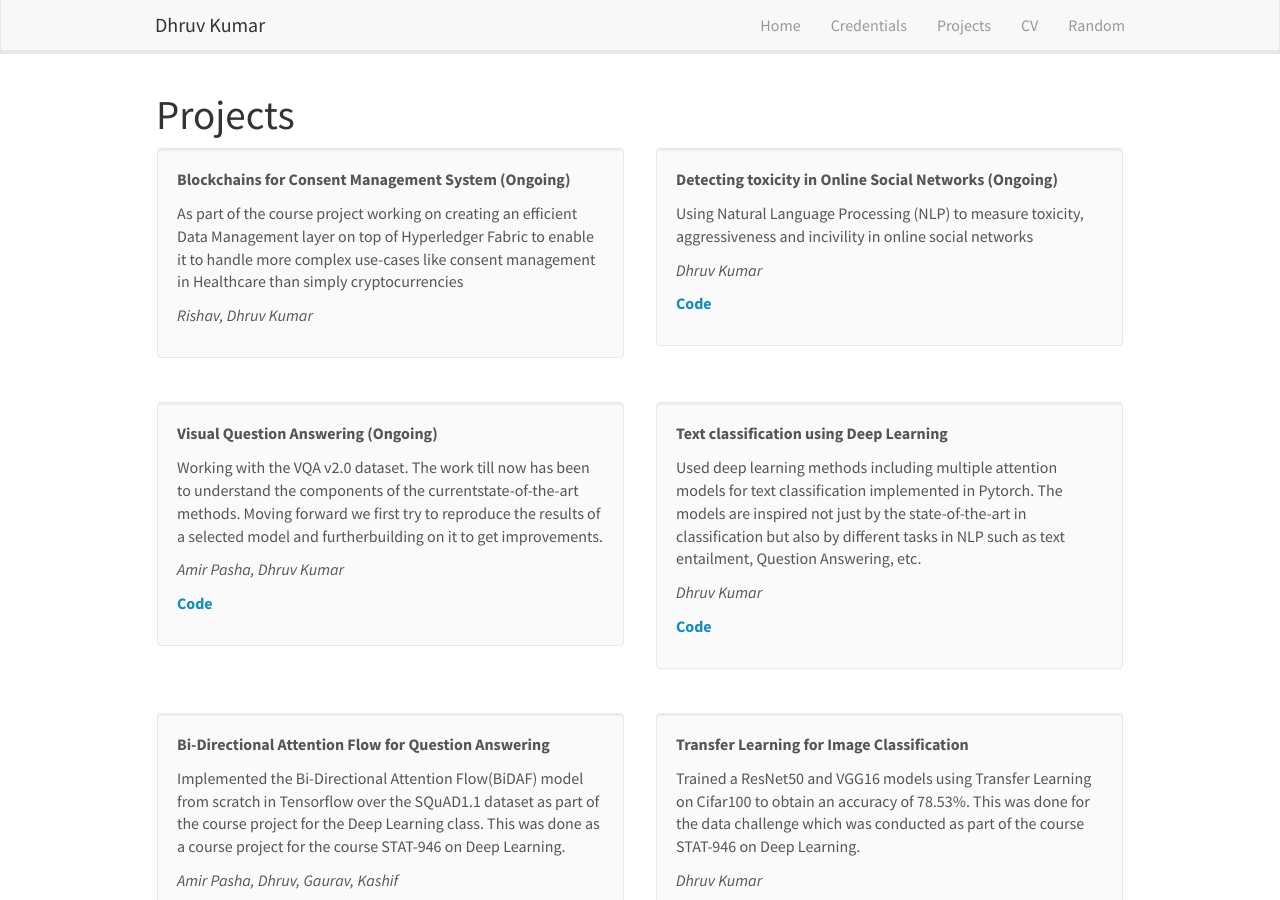
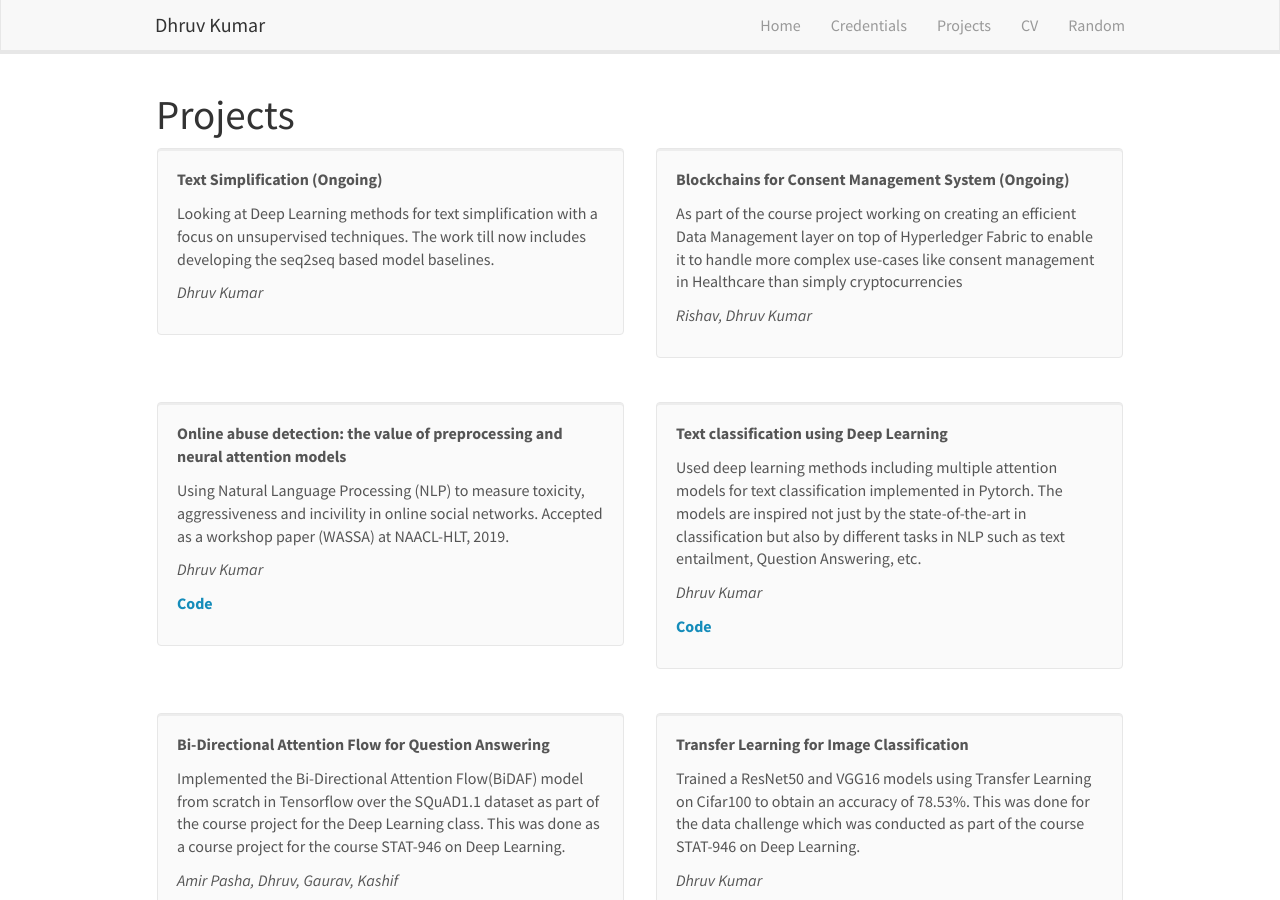
Before and after one commit to ddhruvkr/ddhruvkr.github.io, a Jekyll site: the page built from _pages/projects.md, in a window 1280 px wide and 900 px high. Built offline with Jekyll 4.4.1, drawn with Linux system fonts in a browser that asks for light colours; nearby versions of some CDN libraries.

Commit message:
updating website

```diff
--- a/_data/publist.yml
+++ b/_data/publist.yml
@@ -1,3 +1,13 @@
+- title: "Text Simplification (Ongoing)"
+  image:
+  description: "Looking at Deep Learning methods for text simplification with a focus on unsupervised techniques. The work till now includes developing the seq2seq based model baselines."
+  authors: Dhruv Kumar
+  link:
+    url:
+    display:
+  highlight: 1
+  news2:
+
 - title: "Blockchains for Consent Management System (Ongoing)"
   image:
   description: "As part of the course project working on creating an efficient Data Management layer on top of Hyperledger
@@ -10,23 +20,13 @@ cryptocurrencies"
   highlight: 1
   news2:
 
-- title: "Detecting toxicity in Online Social Networks (Ongoing)"
+- title: "Online abuse detection: the value of preprocessing and neural attention models"
   image:
   description: "Using Natural Language Processing (NLP) to measure toxicity, aggressiveness and incivility in online social
-networks"
+networks. Accepted as a workshop paper (WASSA) at NAACL-HLT, 2019."
   authors: Dhruv Kumar
   link:
-    url: https://github.com/ddhruvkr/Detecting-Hate-Speech
-    display:  Code
-  highlight: 1
-  news2:
-
-- title: "Visual Question Answering (Ongoing)"
-  image:
-  description: "Working with the VQA v2.0 dataset. The work till now has been to understand the components of the currentstate-of-the-art methods. Moving forward we first try to reproduce the results of a selected model and furtherbuilding on it to get improvements."
-  authors: Amir Pasha, Dhruv Kumar
-  link:
-    url: https://visualqa.org/
+    url: https://github.com/ddhruvkr/Online_Abuse_Detection
     display:  Code
   highlight: 1
   news2:
```
Also changed, not shown: _pages/home.md (+1 -1 lines), 1 other file.
